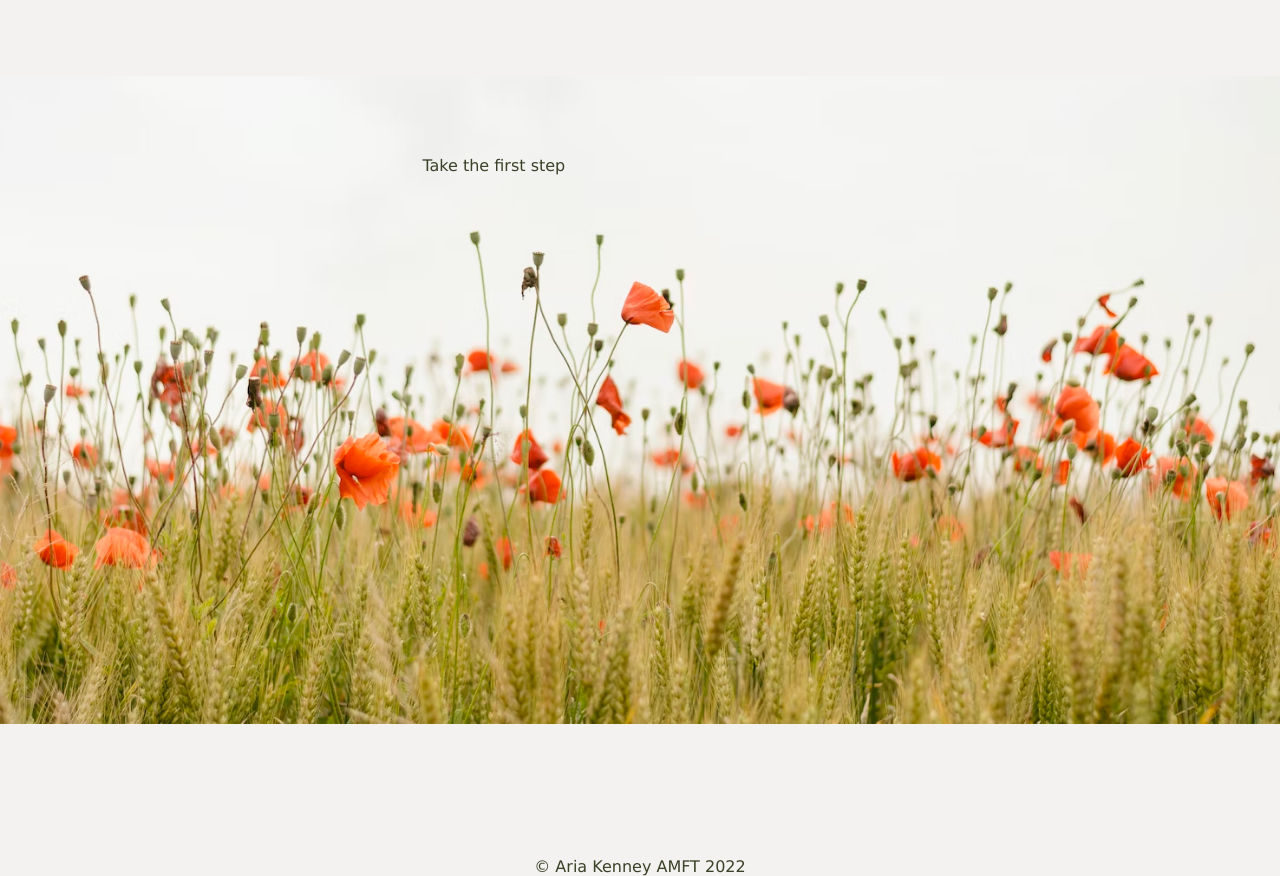
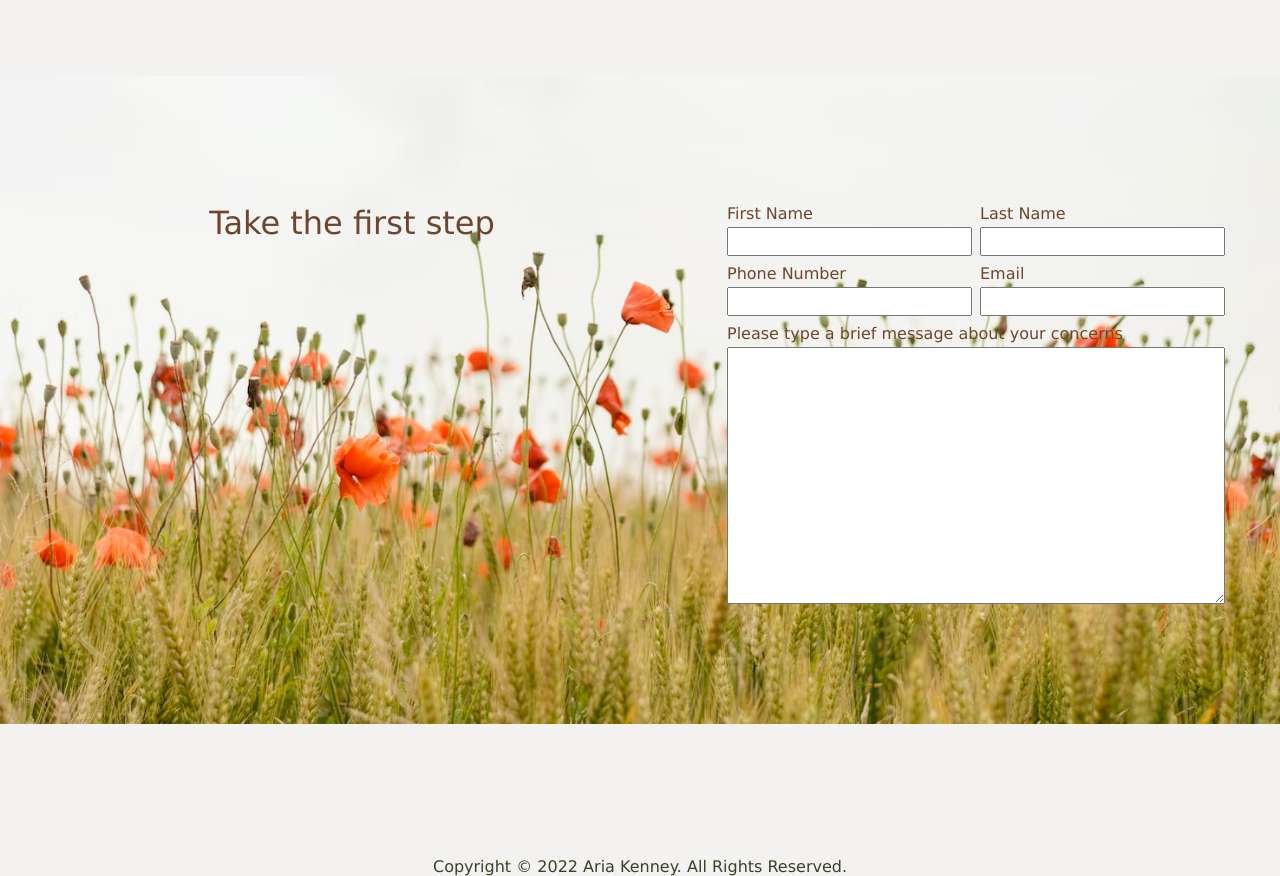
Before and after one commit to zcecchetti/AKLMFT, a website built with webpack: page dist/index.html in a window 1280 px wide. Shown: the part 1485-2361 px from the top of the page. Built offline with Linux system fonts and the light colour scheme.

Commit message:
Added contact form and styled form

```diff
--- a/src/stylesheet.css
+++ b/src/stylesheet.css
@@ -38,8 +38,9 @@ body {
     font-family: Verdana, Tahoma, sans-serif;
 }
 
-.logo {
+#logo {
     font-size: 2rem;
+    color: #6E452F;
 }
 
 .links {
@@ -90,11 +91,11 @@ a:hover, a:active {
 }
 
 .infoBlock {
-    padding: 0 min(5rem, 10vw);
+    padding: 0 max(5rem, 5vw);
 }
 
 .introText {
-    width: 55vw;
+    width: 50vw;
     height: 80%;
 }
 
@@ -119,7 +120,7 @@ a:hover, a:active {
 
 .introImage {
     background-image: url(./images/flowers2.jpeg);
-    width: 45vw;
+    width: 50vw;
     height: 70vh;
     background-attachment: fixed;
     background-position: 41vw -15vh;
@@ -162,14 +163,6 @@ a:hover, a:active {
     height: 100%;
 }
 
-/* .clinicianName {
-    font-size: 1.5rem;
-    display: flex;
-    justify-content: center;
-    align-items: center;
-    height: 100%;
-} */
-
 .clinicianSummary {
     height: 100%;
 }
@@ -178,17 +171,101 @@ a:hover, a:active {
     height: calc(100vh - 1.25rem);
     display: flex;
     flex-direction: column;
-    justify-content: flex-end;
+    justify-content: center;
     align-items: center;
     position: relative;
 }
 
-.contactForm {
+.floatingInfo {
     position: absolute;
     top: 10vh;
-    left: 33vw;
+    left: 5vw;
     width: max(50vw, 200px);
     z-index: 1;
+    display: grid;
+    grid-template-columns: 1fr 1fr;
+    width: 90%;
+    /* background-color: #67822855; */
+}
+
+#callToAction {
+    grid-column: 1 / 2;
+    align-self: flex-start;
+    justify-self: center;
+    padding: 3rem;
+    font-size: 2rem;
+    color: #6E452F;
+}
+
+#formContainer {
+    grid-column: 2 / 3;
+    align-self: center;
+    justify-self: center;
+}
+
+#contactForm {
+    display: grid;
+    width: 100%;
+    height: 400px;
+    grid-template-columns: 1fr 1fr;
+    grid-template-rows: 3.25rem 3.25rem 1fr;
+    column-gap: 8px;
+    row-gap: 8px;
+    padding: 3rem;
+}
+
+#firstContainer {
+    display: flex;
+    flex-direction: column;
+    grid-column: 1 / 2;
+    grid-row: 1 / 2;
+}
+
+#lastContainer {
+    display: flex;
+    flex-direction: column;
+    grid-column: 2 / 3;
+    grid-row: 1 / 2;
+}
+
+#phoneContainer {
+    display: flex;
+    flex-direction: column;
+    grid-column: 1 / 2;
+    grid-row: 2 / 3;
+}
+
+#emailContainer {
+    display: flex;
+    flex-direction: column;
+    grid-column: 2 / 3;
+    grid-row: 2 / 3;
+}
+
+#messageContainer {
+    display: flex;
+    flex-direction: column;
+    grid-column: 1 / 3;
+    grid-row: 3 / 4;
+    height: 100%;
+}
+
+.labelContainer {
+    gap: 4px;
+}
+
+input {
+    height: 100%;
+    padding: 0 8px;
+}
+
+label {
+    color: #6E452F;
+}
+
+#patientMessage {
+    height: 90%;
+    padding: 8px;
 }
 
 .contactMeImage {
@@ -200,10 +277,6 @@ a:hover, a:active {
     background-size: cover;
 }
 
-/* .callToAction {
-
-} */
-
 .footer {
     display: flex;
     justify-content: center;
```
Also changed, not shown: dist/index.html, dist/main.js.
